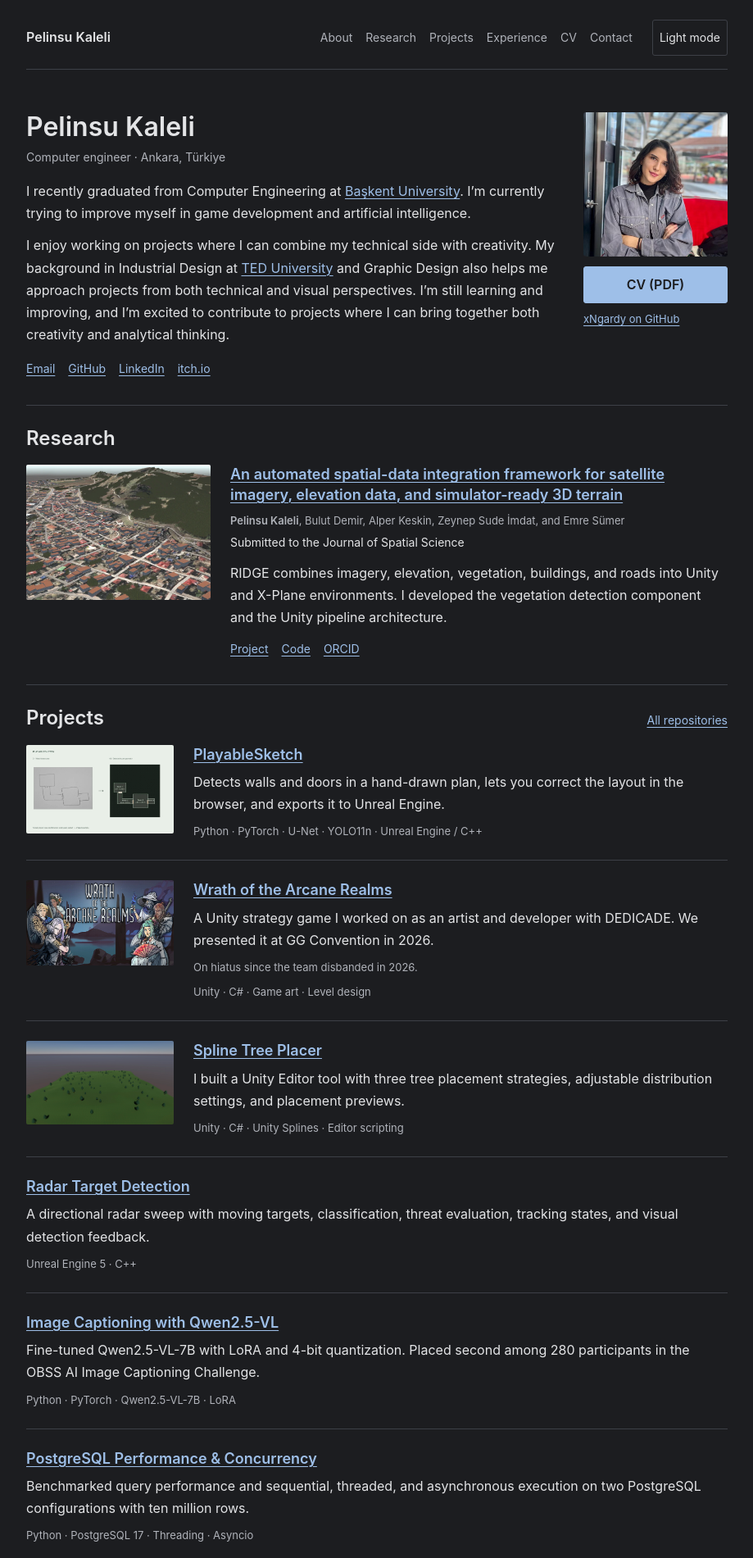
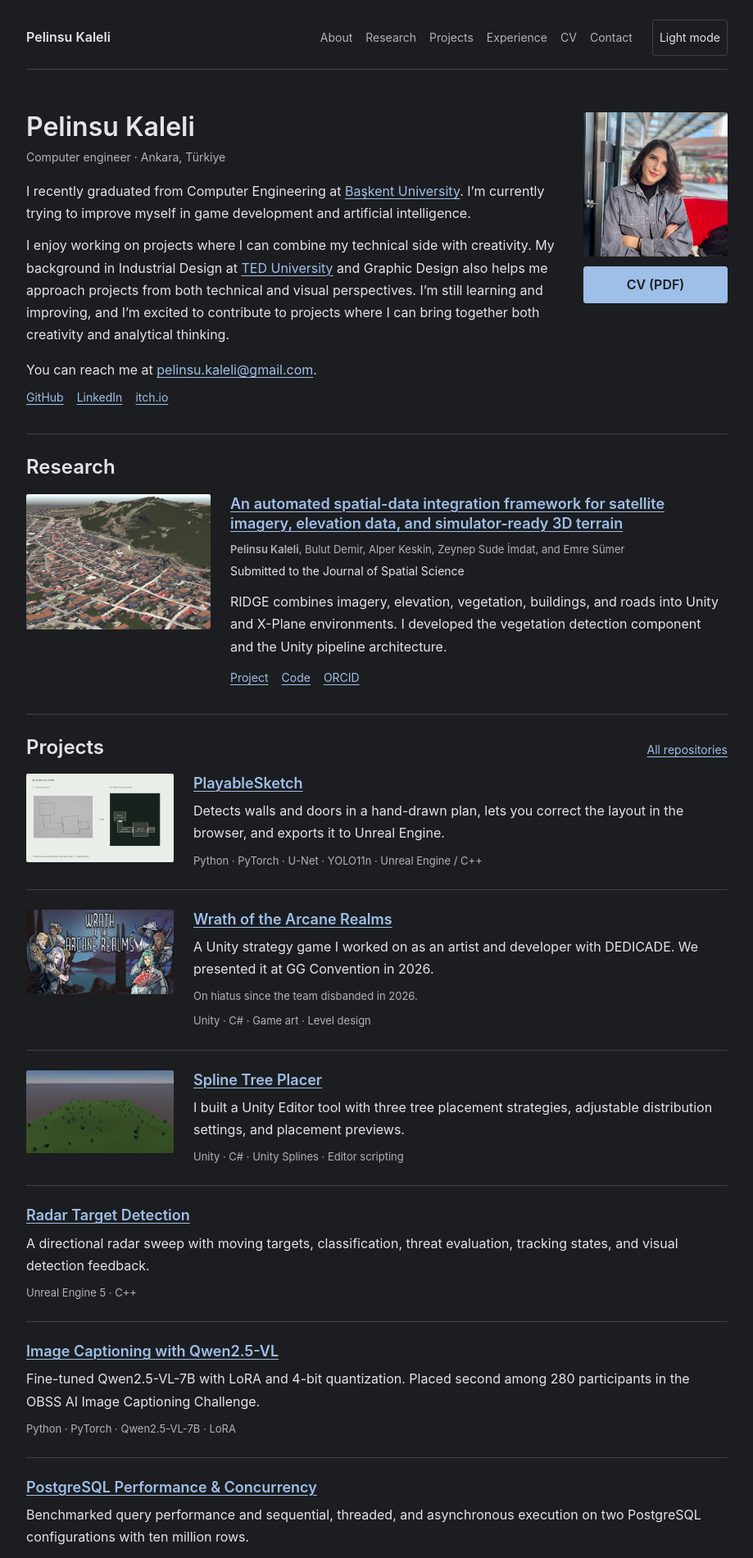
Before and after one commit to xNgardy/xngardy.github.io, a Jekyll site: the page built from index.html, in a window 1280 px wide. Shown: the top 1901 px of the page at 82% size, without its empty margins (180-1099 px from the left). Built offline with Jekyll 4.4.1, drawn with Linux system fonts in a browser that asks for light colours; some of the changed text lies outside the part shown.

Commit message:
Move contact details into introduction and remove duplicates

```diff
--- a/assets/style.css
+++ b/assets/style.css
@@ -70,9 +70,9 @@ nav a:hover, nav a[aria-current] { color: var(--text); text-decoration: underlin
 .profile-image { width: 176px; height: 176px; border-radius: 3px; object-fit: cover; object-position: center 35%; }
 .profile-cv { display: flex; align-items: center; justify-content: center; width: 100%; max-width: 176px; min-height: 44px; margin-top: var(--space-3); padding: var(--space-2); border: 1px solid var(--link); border-radius: 3px; background: var(--link); color: var(--background); font-size: 1rem; font-weight: 600; text-decoration: none; }
 .profile-cv:hover { background: var(--background); color: var(--link); }
-.avatar-caption { font-size: .8125rem; margin-top: var(--space-2); color: var(--secondary); }
 .text-links { display: flex; flex-wrap: wrap; gap: var(--space-2) var(--space-4); font-size: .875rem; }
-.profile-links { margin-top: var(--space-4); }
+.profile-contact { margin-top: var(--space-4); }
+.profile-contact .text-links { margin-top: var(--space-2); }
 .section-heading { display: flex; align-items: baseline; justify-content: space-between; gap: var(--space-4); margin-bottom: var(--space-4); }
 .section-note { font-size: .875rem; }
 .research-section, .projects-section, .experience-section { padding: var(--space-6) 0 var(--space-8); border-top: 1px solid var(--line); }
@@ -112,9 +112,6 @@ nav a:hover, nav a[aria-current] { color: var(--text); text-decoration: underlin
 .recognition h3 { font-size: 1rem; }
 .recognition ul { padding-left: var(--space-4); margin: var(--space-2) 0 0; }
 .recognition li + li { margin-top: var(--space-2); }
-.contact-section { border-top: 1px solid var(--line); padding: var(--space-6) 0 var(--space-8); }
-.contact-section h2 { margin-bottom: var(--space-3); }
-.contact-section .text-links { margin-top: var(--space-3); }
 .site-footer { padding-top: 0; padding-bottom: var(--space-6); font-size: .8125rem; color: var(--secondary); }
 .footer-inner { padding-top: var(--space-4); border-top: 1px solid var(--line); display: flex; justify-content: space-between; gap: var(--space-4); }
 .back-link { font-size: .875rem; }
@@ -172,11 +169,10 @@ nav a:hover, nav a[aria-current] { color: var(--text); text-decoration: underlin
   .intro-copy > h1, .intro-copy > .byline { grid-column: 1; }
   .intro-copy > h1 { grid-row: 1; margin: 0; align-self: end; }
   .intro-copy > .byline { grid-row: 2; margin: -5px 0 var(--space-1); }
-  .intro-copy > p:not(.byline), .profile-links { grid-column: 1 / -1; margin-top: 0; }
+  .intro-copy > p:not(.byline), .profile-contact { grid-column: 1 / -1; margin-top: 0; }
   .intro-aside { grid-column: 2; grid-row: 1 / 3; padding-top: 0; align-self: center; }
   .profile-image { width: 100px; height: 100px; }
-  .avatar-caption { display: none; }
-  .profile-links { gap: var(--space-2) var(--space-4); }
+
   .section-heading { align-items: baseline; gap: var(--space-3); }
   .section-note { font-size: .8125rem; }
   .research-feature { grid-template-columns: 1fr; }
--- a/index.html
+++ b/index.html
@@ -8,12 +8,14 @@ description: Pelinsu Kaleli, computer engineer. Research and projects in compute
     <p class="byline">Computer engineer · Ankara, Türkiye</p>
     <p>I recently graduated from Computer Engineering at <a href="https://www.baskent.edu.tr/">Başkent University</a>. I’m currently trying to improve myself in game development and artificial intelligence.</p>
     <p>I enjoy working on projects where I can combine my technical side with creativity. My background in Industrial Design at <a href="https://www.tedu.edu.tr/">TED University</a> and Graphic Design also helps me approach projects from both technical and visual perspectives. I’m still learning and improving, and I’m excited to contribute to projects where I can bring together both creativity and analytical thinking.</p>
-    <div class="text-links profile-links"><a href="mailto:pelinsu.kaleli@gmail.com">Email</a><a href="https://github.com/xNgardy">GitHub</a><a href="https://www.linkedin.com/in/pelinsukaleli/">LinkedIn</a><a href="https://ngardy.itch.io/">itch.io</a></div>
+    <div id="contact" class="profile-contact">
+      <p>You can reach me at <a href="mailto:pelinsu.kaleli@gmail.com">pelinsu.kaleli@gmail.com</a>.</p>
+      <div class="text-links"><a href="https://github.com/xNgardy">GitHub</a><a href="https://www.linkedin.com/in/pelinsukaleli/">LinkedIn</a><a href="https://ngardy.itch.io/">itch.io</a></div>
+    </div>
   </div>
   <aside class="intro-aside" aria-label="Profile">
     <img class="profile-image" src="{{ '/assets/images/profile.jpg' | relative_url }}" alt="Portrait of Pelinsu Kaleli" width="664" height="717">
     <a class="profile-cv" href="{{ '/assets/files/Pelinsu_Kaleli_CV.pdf' | relative_url }}">CV (PDF)</a>
-    <p class="avatar-caption"><a href="https://github.com/xNgardy">xNgardy on GitHub</a></p>
   </aside>
 </section>
 
@@ -61,9 +63,3 @@ description: Pelinsu Kaleli, computer engineer. Research and projects in compute
   </div>
   <div class="recognition"><h3>Honors &amp; awards</h3><ul><li>2026: First in Computer Engineering; second in the Faculty of Engineering</li><li>2023: First place at the Kargakarga / INFINIA / Harmonia Games Game Jam with Mazeship</li><li>2022: Third place at the Bilkent CYBERPARK Digital Culture Ideathon</li></ul></div>
 </section>
-
-<section id="contact" class="contact-section" aria-labelledby="contact-title">
-  <h2 id="contact-title">Contact</h2>
-  <p>You can reach me at <a href="mailto:pelinsu.kaleli@gmail.com">pelinsu.kaleli@gmail.com</a>.</p>
-  <div class="text-links"><a href="https://github.com/xNgardy">GitHub</a><a href="https://www.linkedin.com/in/pelinsukaleli/">LinkedIn</a><a href="{{ '/assets/files/Pelinsu_Kaleli_CV.pdf' | relative_url }}">CV (PDF)</a></div>
-</section>
```
